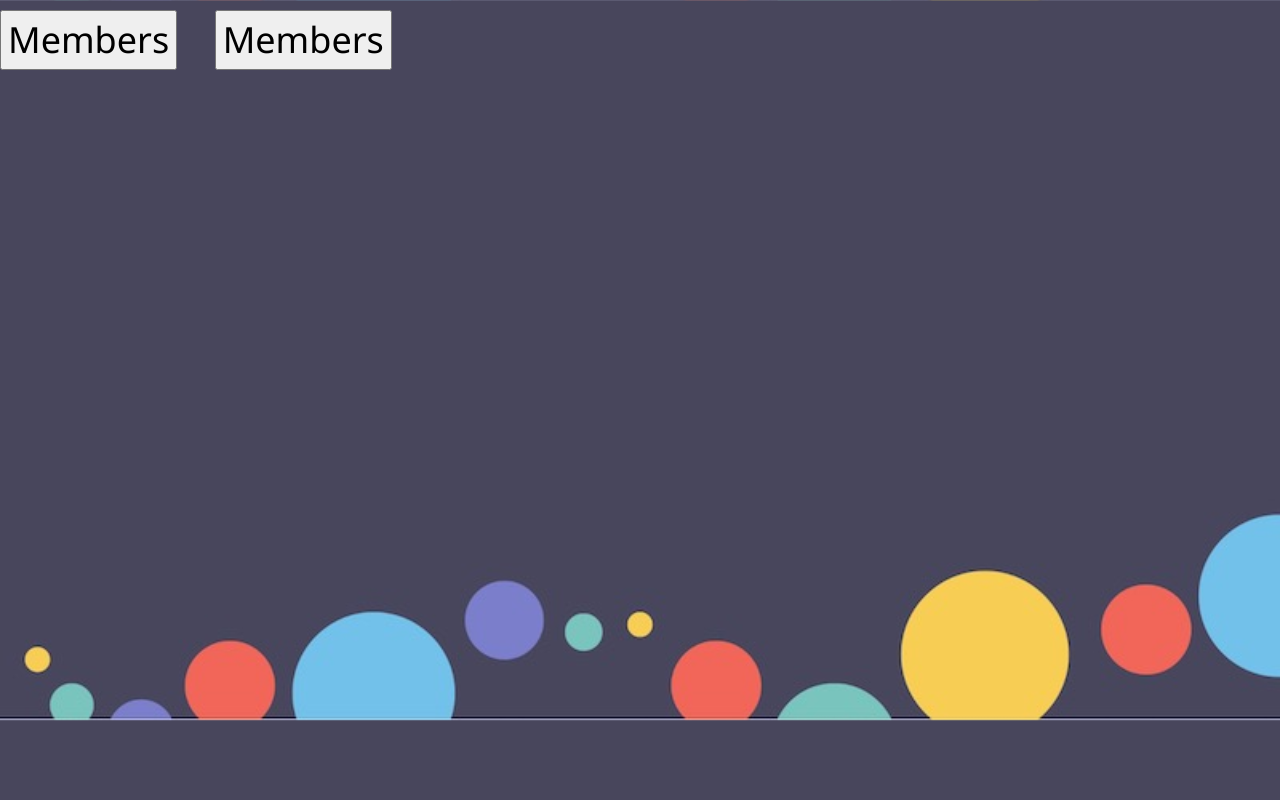
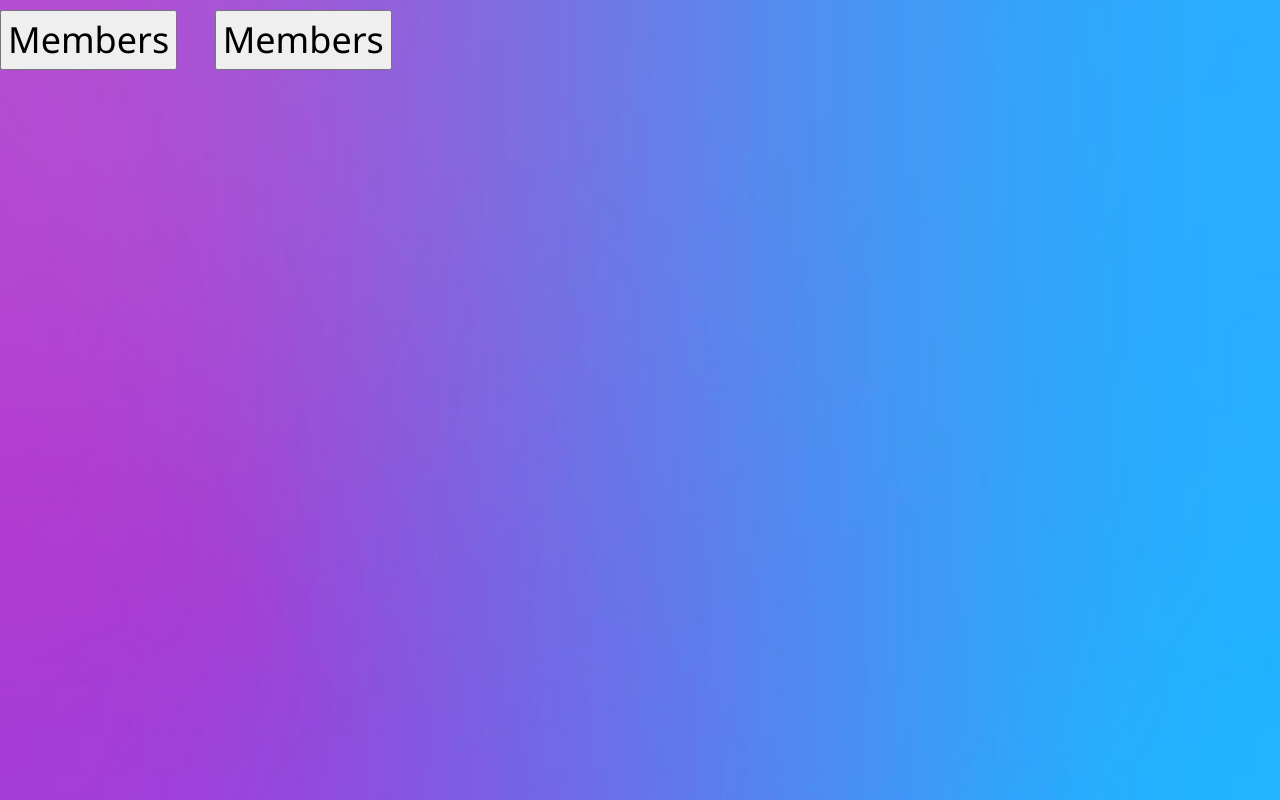
Before and after one commit to 2007akshay/s4, a plain HTML site: page login.html in a window 1280 px wide. Drawn offline with nearby package versions, Linux system fonts and the light colour scheme.

Commit message:
Update style1.css

```diff
--- a/style1.css
+++ b/style1.css
@@ -1,5 +1,5 @@
 body{
-    background: url(Colorful-Circle-Simple-Background-Image-1.jpg);
+    background: url(getgg190200261.jpg);
     background-size: cover;
 }
 button:hover{
```
